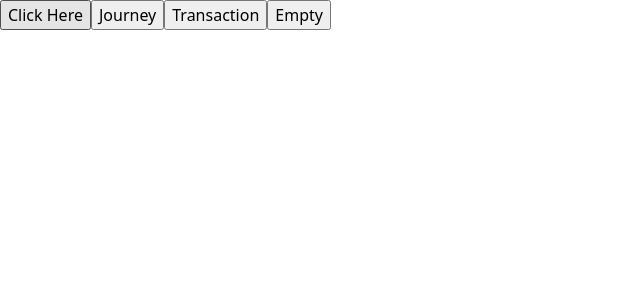
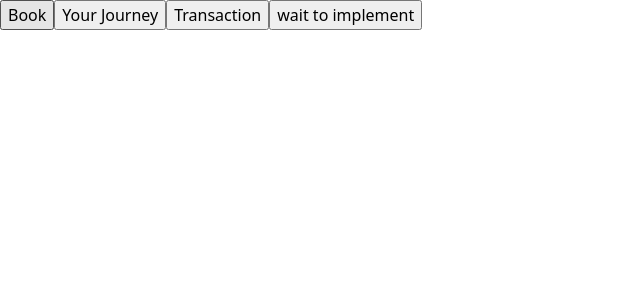
Before and after one commit to Garrr123/Projectmain, a Flask app: page / in a window 1280 px wide. Shown: the top 300 px of the page, without its empty margins (0-640 px from the left). Run offline with Flask 2, Linux system fonts and the light colour scheme; parts of the project's set-up code (start-up, migrations or seed data) failed here and were passed over; some libraries are stand-ins or nearby versions.

Commit message:
Changes by Garrick

```diff
--- a/app.py
+++ b/app.py
@@ -55,6 +55,24 @@ def gotoBook():
     global driver_dict
     global customer_dict
     return render_template('Book.html' , user = customer_dict , driver = driver_dict)
+
+@app.route("/gotoTransaction")
+def gotoTransaction():
+    global driver_dict
+    global customer_dict
+    return render_template('Transaction.html')
+
+@app.route("/gotoJourney")
+def gotoJourney():
+    global driver_dict
+    global customer_dict
+    return render_template('Journey.html')
+
+@app.route("/gotoEmpty")
+def gotoEmpty():
+    global driver_dict
+    global customer_dict
+    return render_template('Empty.html')
 
 
 @app.route("/Booking", methods=['POST' , 'GET'])
--- a/templates/Main.html
+++ b/templates/Main.html
@@ -86,17 +86,19 @@
 
         <div class="btn-group">
             <form action="/gotoBook">
-                <input type="submit" value="Click Here" />
+                <input type="submit" value="Book" />
             </form>
 
-                 <input type="submit" id="JourneyForm" value="Journey" name="MainPButton"
-                        style="width:47%;" class="w3-bar-item w3-button w3-padding-medium w3-blue" \>
+                            <form action="/gotoJourney">
+                <input type="submit" value="Your Journey" />
+            </form>
 
-                 <input type="submit" id="TransactionForm" value="Transaction" name="MainPButton"
-                        style="width:47%;" class="w3-bar-item w3-button w3-padding-medium w3-blue" \>
+                 <form action="/gotoTransaction">
+                <input type="submit" value="Transaction" /></form>
 
-                 <input type="submit" id="Fill" value="Empty" name="MainPButton"
-                        style="width:47%;" class="w3-bar-item w3-button w3-padding-medium w3-blue" \>
+                        <form action="/gotoEmpty">
+                <input type="submit" value="wait to implement" />
+            </form>
         </div>
 
 
```
